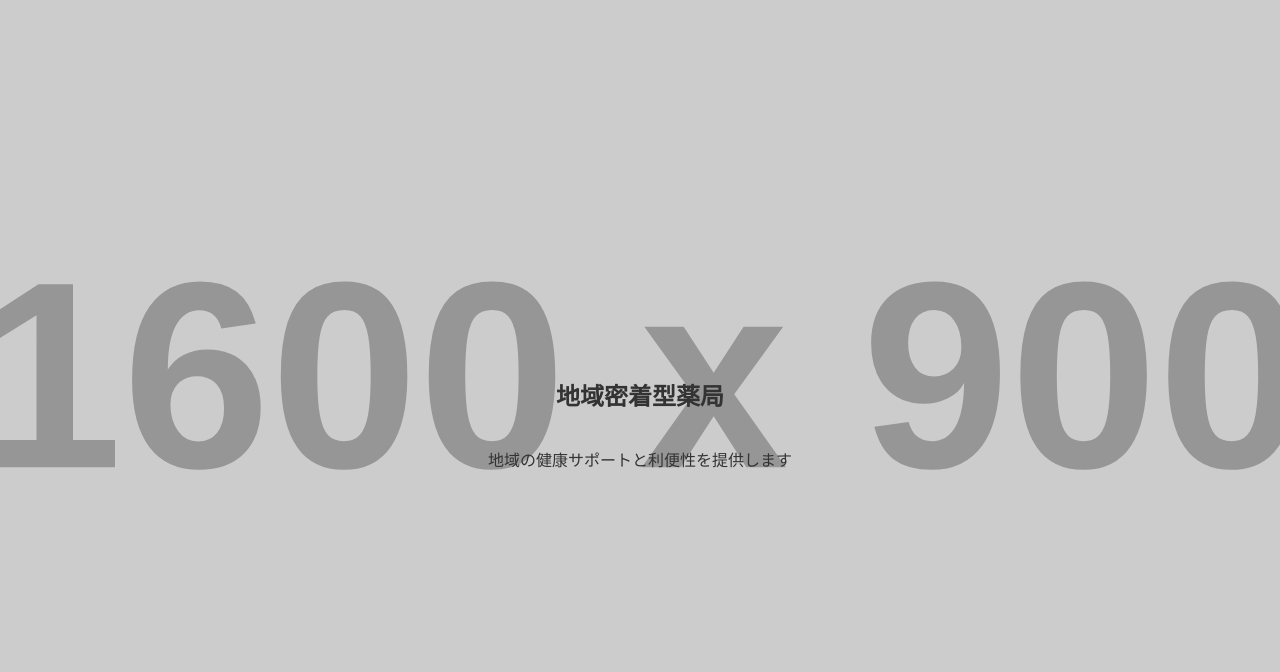
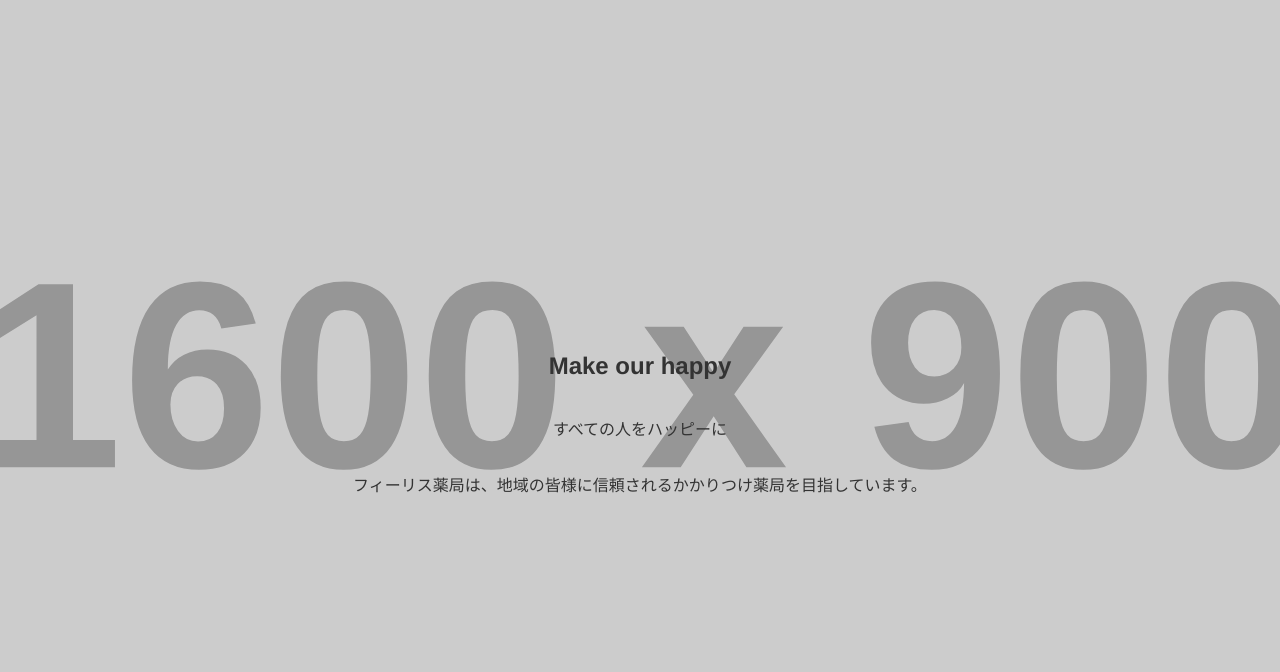
Before and after one commit to okudaryo/feeliz-ver3, a plain HTML site: page index.html in a window 1280 px wide. Shown: the part 128-800 px from the top of the page. Drawn offline with Linux system fonts and the light colour scheme; placeholder pictures from the web are drawn by us.

Commit message:
Update index.html

```diff
--- a/index.html
+++ b/index.html
@@ -126,8 +126,9 @@
     </header>
 
     <section id="hero">
-        <h1>地域密着型薬局</h1>
-        <p>地域の健康サポートと利便性を提供します</p>
+        <h1>Make our happy</h1>
+        <p>すべての人をハッピーに</p>
+        <p>フィーリス薬局は、地域の皆様に信頼されるかかりつけ薬局を目指しています。</p>
     </section>
 
     <section id="about">
```
